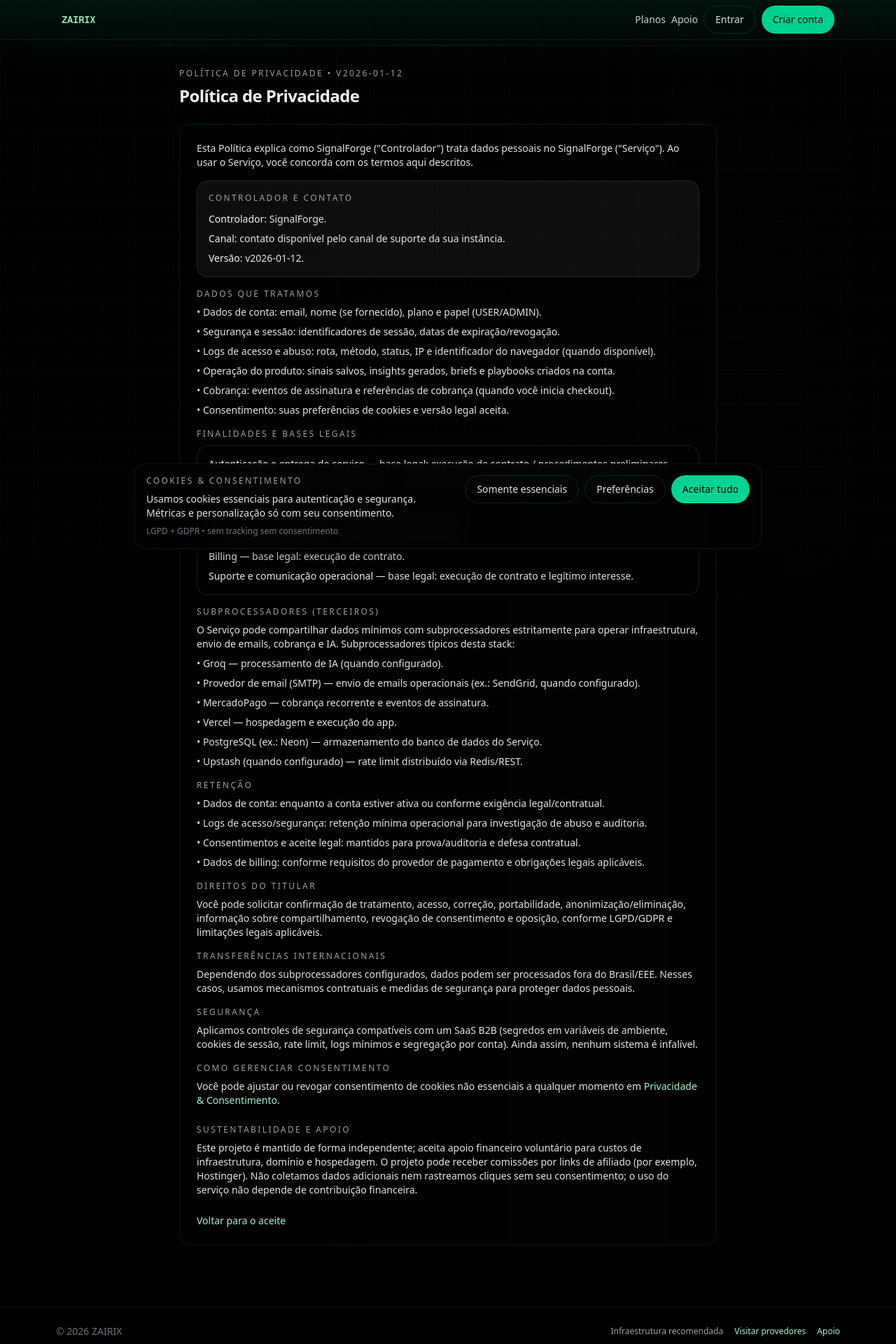
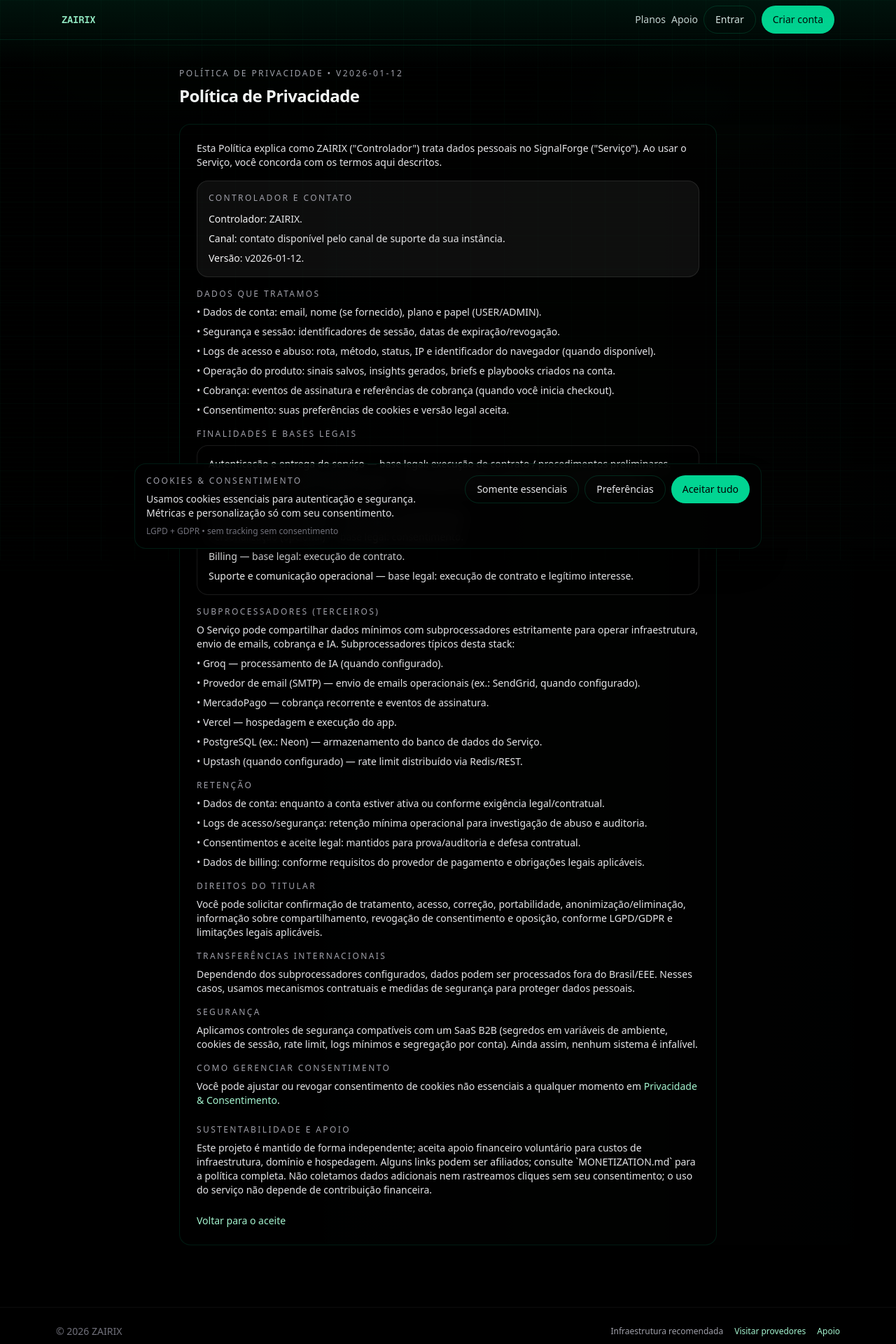
Before and after one commit to TiagoIA-UX/SignalHack, a Next.js app: page /privacy in a window 1280 px wide. Shown: the top 1920 px of the page at 70% size. Built offline with nearby package versions, Linux system fonts and the light colour scheme; no server answers.

Commit message:
docs(privacy): update controller default to ZAIRIX and reference monetization policy

```diff
--- a/app/privacy/page.tsx
+++ b/app/privacy/page.tsx
@@ -4,7 +4,7 @@ import { Card, Container } from "@/components/ui";
 import { LEGAL_VERSION } from "@/lib/consent";
 
 export default function PrivacyPage() {
-  const controllerName = process.env.LEGAL_CONTROLLER_NAME ?? "SignalForge";
+  const controllerName = process.env.LEGAL_CONTROLLER_NAME ?? "ZAIRIX";
   const contactEmail = process.env.LEGAL_CONTACT_EMAIL ?? process.env.SMTP_FROM ?? null;
 
   return (
@@ -147,9 +147,9 @@ export default function PrivacyPage() {
                   <div className="text-xs uppercase tracking-[0.2em] text-zinc-400">sustentabilidade e apoio</div>
                   <p className="mt-2">
                     Este projeto é mantido de forma independente; aceita apoio financeiro voluntário para custos de
-                    infraestrutura, domínio e hospedagem. O projeto pode receber comissões por links de afiliado (por exemplo,
-                    Hostinger). Não coletamos dados adicionais nem rastreamos cliques sem seu consentimento; o uso do serviço não
-                    depende de contribuição financeira.
+                    infraestrutura, domínio e hospedagem. Alguns links podem ser afiliados; consulte `MONETIZATION.md` para a
+                    política completa. Não coletamos dados adicionais nem rastreamos cliques sem seu consentimento; o uso do
+                    serviço não depende de contribuição financeira.
                   </p>
                 </div>
               </div>
```
